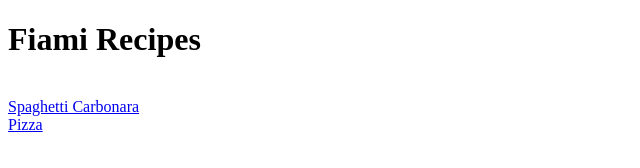
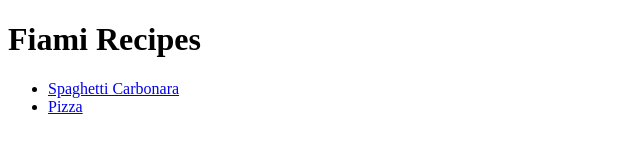
Before and after one commit to gfiami/basic-recipe, a plain HTML site: page index.html in a window 1280 px wide. Shown: the whole page, without its empty margins (0-640 px from the left). Drawn offline with Linux system fonts and the light colour scheme.

Commit message:
include a list with each recipe item

```diff
--- a/index.html
+++ b/index.html
@@ -8,9 +8,9 @@
   </head>
   <body>
     <h1>Fiami Recipes</h1>
-
-    <br />
-    <a href="./recipes/carbonara.html">Spaghetti Carbonara</a> <br />
-    <a href="./recipes/pizza.html">Pizza</a>
+    <ul>
+      <li><a href="./recipes/carbonara.html">Spaghetti Carbonara</a></li>
+      <li><a href="./recipes/pizza.html">Pizza</a></li>
+    </ul>
   </body>
 </html>
```
